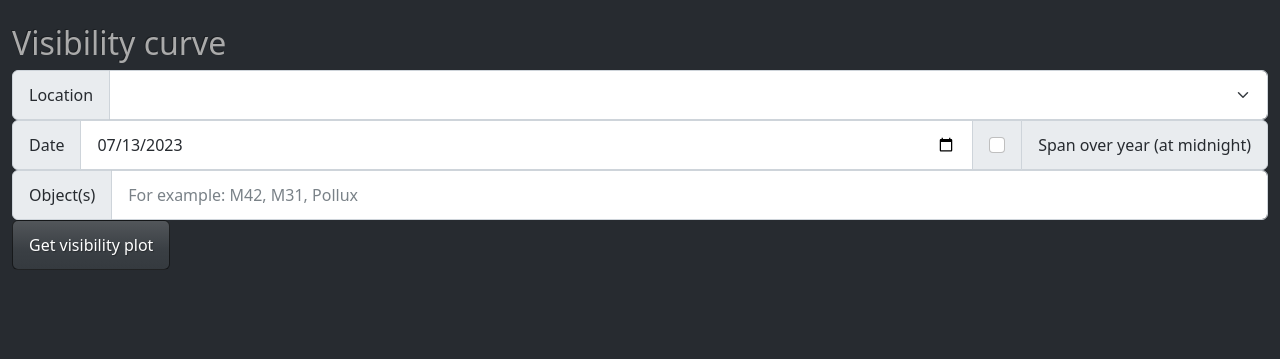
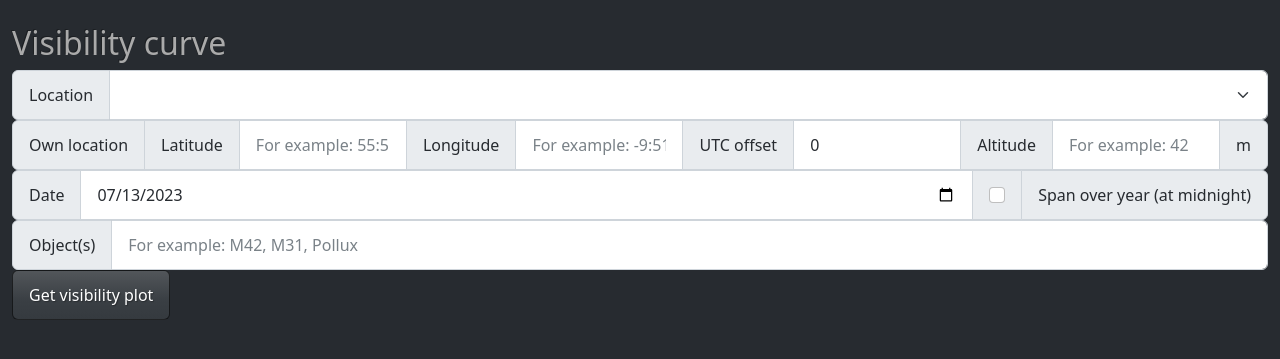
Before and after one commit to DanielAndreasen/astro-log, a Flask app: page /visibility in a window 1280 px wide. Shown: the part 58-417 px from the top of the page. Run offline with Flask 3, Linux system fonts and the light colour scheme; lists and menus that the app fills with data are empty; some libraries are stand-ins or nearby versions.

Commit message:
Possible to add custom location

```diff
--- a/src/astrolog/web/app.py
+++ b/src/astrolog/web/app.py
@@ -9,7 +9,7 @@ import matplotlib.pyplot as plt
 import matplotlib
 import mpld3
 import numpy as np
-from astropy.coordinates import AltAz, SkyCoord, get_body, get_sun
+from astropy.coordinates import AltAz, EarthLocation, SkyCoord, get_body, get_sun
 from astropy.coordinates.name_resolve import NameResolveError
 from astropy.time import Time
 from astropy.visualization import quantity_support
@@ -541,24 +541,51 @@ def visibility() -> str:
             "visibility_curve.html",
             locations=Location,
             fig=fig,
+            is_year=request.form.get("year") is not None,
+            latitude=request.form.get("latitude"),
+            longitude=request.form.get("longitude"),
+            utcoffset=request.form.get("utcoffset"),
+            altitude=request.form.get("altitude"),
             date=request.form.get("date"),
             name=request.form.get("name"),
-            is_year=request.form.get("year") is not None,
         )
     today = datetime.datetime.today().date()
     return render_template(
-        "visibility_curve.html", locations=Location, fig=None, date=today, name=None
+        "visibility_curve.html",
+        locations=Location,
+        date=today,
+        fig=None,
+        name=None,
+        latitude=None,
+        longitude=None,
+        utcoffset=None,
+        altitude=None,
+        is_year=None,
     )
+
+
+def get_earth_location(form: ImmutableMultiDict[str, str]) -> EarthLocation:
+    latitude, longitude = form.get("latitude"), form.get("longitude")
+    if latitude and longitude:
+        latitude_decimal = Location.coordinate_to_decimal(latitude)
+        longitude_decimal = Location.coordinate_to_decimal(longitude)
+        return EarthLocation(
+            lat=latitude_decimal * u.deg,
+            lon=longitude_decimal * u.deg,
+            height=int(form.get("altitude") or 0) * u.m,
+        )
+    return Location.get_by_id(int(form.get("location"))).earth_location
 
 
 def visibility_plot_year(form: ImmutableMultiDict[str, str]) -> str:
     quantity_support()
     matplotlib.use("agg")
-    location = Location.get_by_id(int(form.get("location")))
+    earth_location = get_earth_location(form)
+
     first_day = datetime.datetime(datetime.date.today().year, 1, 1)
     times_list = [first_day + datetime.timedelta(days=i) for i in range(1, 366)]
     times = Time(times_list)
-    frames = AltAz(obstime=times, location=location.earth_location)
+    frames = AltAz(obstime=times, location=earth_location)
     fig = plt.figure(figsize=(12, 6))
     for name in form.get("name").split(","):
         try:
@@ -578,14 +605,23 @@ def visibility_plot_year(form: ImmutableMultiDict[str, str]) -> str:
     return mpld3.fig_to_html(fig)
 
 
+def get_midnight(form: ImmutableMultiDict[str, str]) -> Time:
+    if form.get("latitude") and form.get("longitude"):
+        # Use custom location, so use custom UTC offset
+        utcoffset = int(form.get("utcoffset"))
+    else:
+        utcoffset = Location.get_by_id(int(form.get("location"))).utcoffset
+    return Time(form.get("date")) - utcoffset * u.hour
+
+
 def visibility_plot(form: ImmutableMultiDict[str, str]) -> str:
     quantity_support()
     matplotlib.use("agg")
-    location = Location.get_by_id(int(form.get("location")))
-    midnight = Time(form.get("date"))
+    earth_location = get_earth_location(form)
+    midnight = get_midnight(form)
     delta_midnight = np.linspace(-12, 12, 1000) * u.hour
     times = midnight + delta_midnight
-    frames = AltAz(obstime=times, location=location.earth_location)
+    frames = AltAz(obstime=times, location=earth_location)
     sun_pos = get_sun(times).transform_to(frames)
     moon_pos = get_body("moon", times).transform_to(frames)
     fig = plt.figure()
@@ -620,6 +656,7 @@ def visibility_plot(form: ImmutableMultiDict[str, str]) -> str:
     plt.legend(loc="upper left")
     plt.xlim(-12, 12)
     plt.xticks((np.arange(13) * 2 - 12))
+    plt.grid(True, which="both", axis="both")
     plt.ylim(0, 90)
     plt.xlabel("Hours from midnight")
     plt.ylabel("Altitude [deg]")
--- a/src/astrolog/web/templates/visibility_curve.html
+++ b/src/astrolog/web/templates/visibility_curve.html
@@ -12,10 +12,51 @@
     <select name="location" class="form-select form-control">
       {% for location in locations %}
         <option value="{{location.id}}">
-          {{location.name}}, {{location.country}} (lat: {{location.latitude}}; long: {{location.longitude}})
+        {{location.name}}, {{location.country}} (lat: {{location.latitude}}; long: {{location.longitude}}, UTC offset: {% if location.utcoffset < 0 %}-{% else %}+{% endif %}{{location.utcoffset}})
         </option>
       {% endfor %}
     </select>
+  </div>
+
+  <div class="input-group">
+    <label for="location" class="input-group-text">Own location</label>
+    <label for="latitude" class="input-group-text">Latitude</label>
+    <input
+      name="latitude"
+      type="text"
+      class="form-control"
+      aria-describedby="latitude"
+      placeholder="For example: 55:51:18"
+      value="{{ latitude or '' }}"
+    />
+    <label for="longitude" class="input-group-text">Longitude</label>
+    <input
+      name="longitude"
+      type="text"
+      class="form-control"
+      aria-describedby="longitude"
+      placeholder="For example: -9:51:10"
+      value="{{ longitude or '' }}"
+    />
+    <label for="utcoffset" class="input-group-text">UTC offset</label>
+    <input
+      name="utcoffset"
+      type="text"
+      class="form-control"
+      aria-describedby="utcoffset"
+      placeholder="For example: 2"
+      value="{{ utcoffset or 0 }}"
+    />
+    <label for="altitude" class="input-group-text">Altitude</label>
+    <input
+      name="altitude"
+      type="text"
+      class="form-control"
+      aria-describedby="altitude"
+      placeholder="For example: 42"
+      value="{{ altitude or '' }}"
+    />
+    <label for="altitude" class="input-group-text">m</label>
   </div>
 
   <div class="input-group">
```
